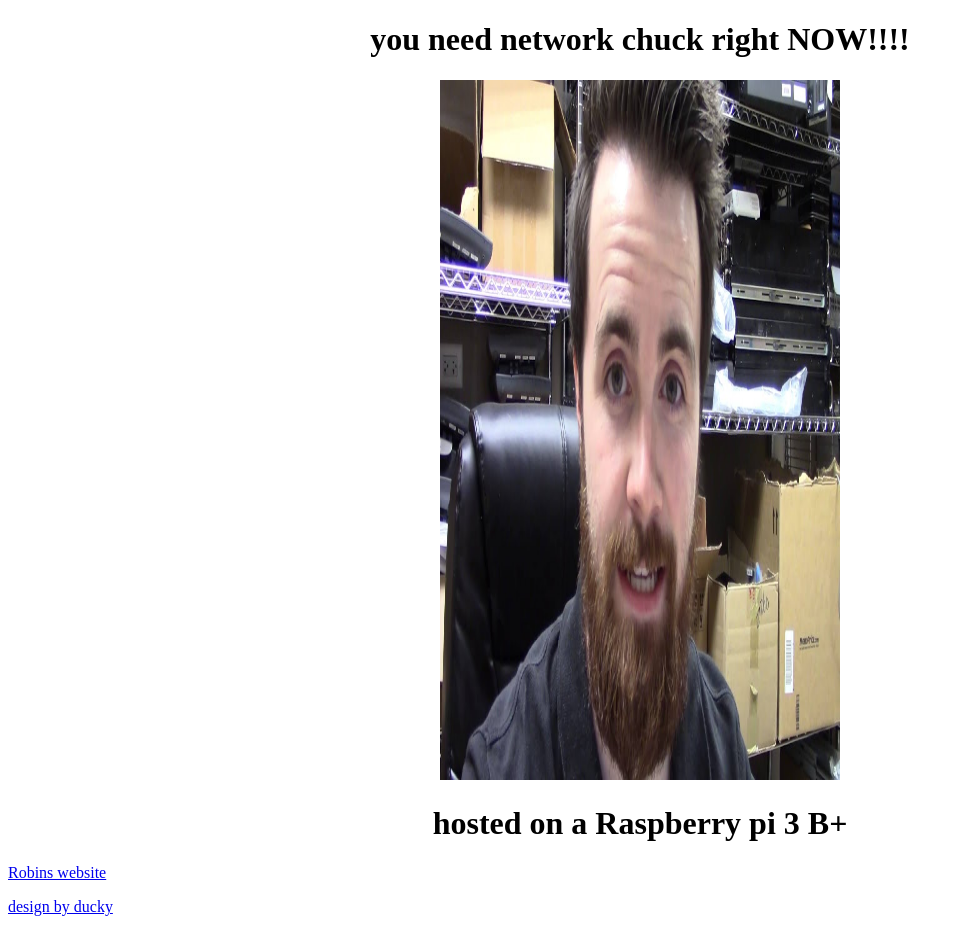
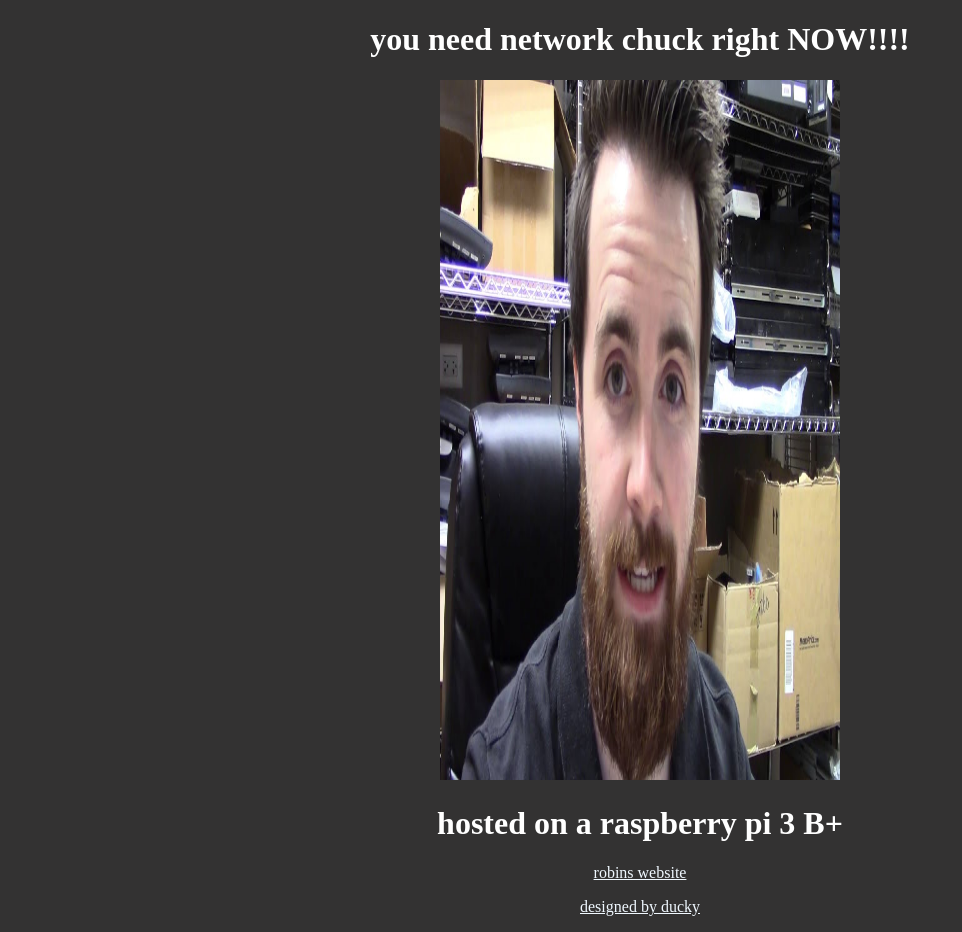
Before and after one commit to bernes1/rmt-website, a plain HTML site: page index.html in a window 1280 px wide. Shown: the whole page, without its empty margins (0-962 px from the left). Drawn offline with Linux system fonts and the light colour scheme.

Commit message:
new features , darkmode
darkmode implemented and made text white

```diff
--- a/index.html
+++ b/index.html
@@ -13,13 +13,29 @@
         <center><img border="0" alt="W3Schools" src="rightnow.jpeg" width="400" height="700"></center>
         </a>
     </p>
-    <center><h1>hosted on a Raspberry pi 3 B+</h1></center>
+    <center><h1>hosted on a raspberry pi 3 B+</h1></center>
     <p>
-     <a href="https://robinsmediateam.dev">Robins website</a>
+     <a href="https://robinsmediateam.dev">robins website</a>
 
     </p>
     <p>
-        <a href="https://github.com/bernes1" >design by ducky</a>
+        <a href="https://github.com/bernes1" >designed by ducky</a>
     </p>
+
 </body>
+<style>
+    body{
+        background-color: rgb(51, 50, 50);
+    }
+    h1{
+        color: rgb(255, 255, 255);
+    }
+    a{
+        color: aliceblue;
+    }
+    p{
+        text-align: center;
+
+    }
+</style>
 </html>
```
